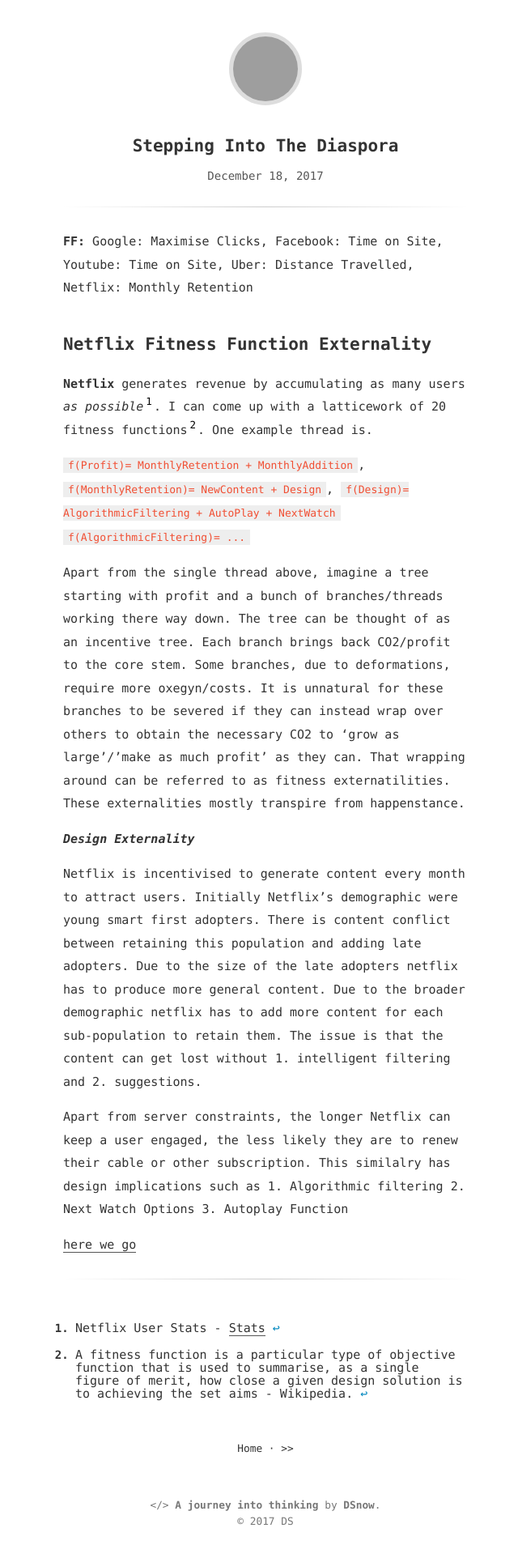
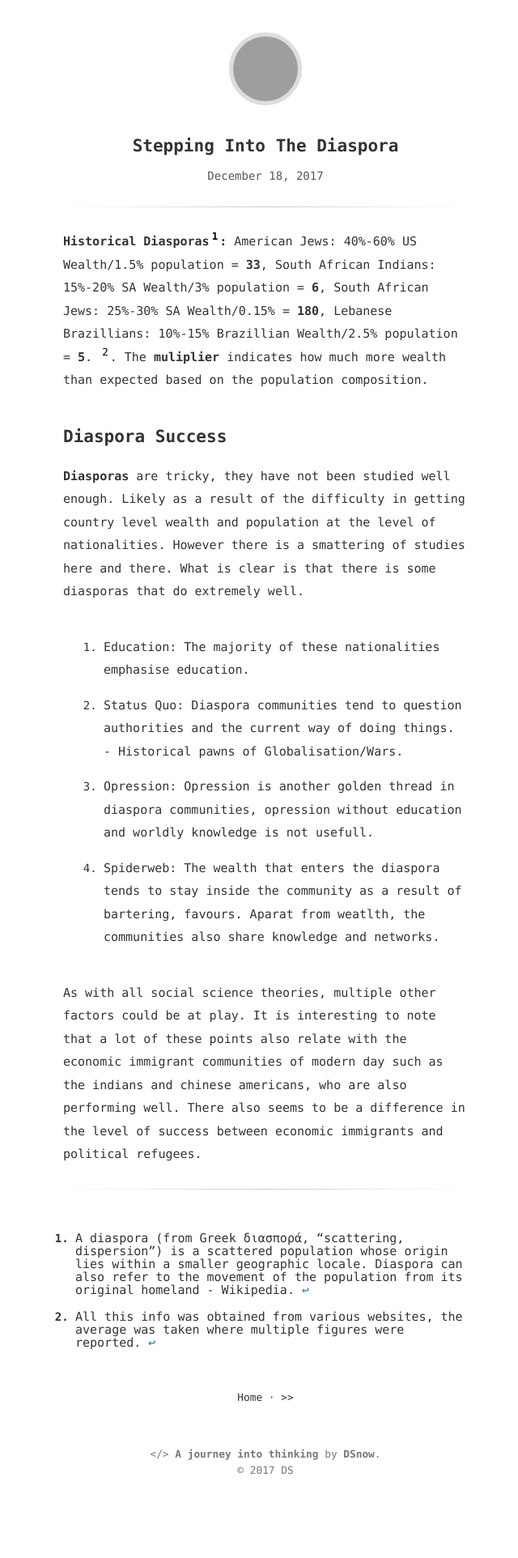
Before and after one commit to firmai/snowde.github.io, a Jekyll site: the page built from _posts/2017-12-18-stepping-into-the-diaspora.md, in a window 1280 px wide. Shown: the whole page at 81% size, without its empty margins (312-952 px from the left). Built offline with Jekyll 4.4.1, drawn with Linux system fonts in a browser that asks for light colours; after the commit the page ends 1861 px from its top, so only the background shows below that; grey boxes are pictures that could not be loaded.

Commit message:
Update 2017-12-18-stepping-into-the-diaspora.md
Done

```diff
--- a/_posts/2017-12-18-stepping-into-the-diaspora.md
+++ b/_posts/2017-12-18-stepping-into-the-diaspora.md
@@ -1,30 +1,30 @@
 ---
 title: Stepping Into The Diaspora
-updated: 2017-12-18 12:37
+updated: 2017-12-17 12:37
 ---
 
-**FF:** Google: Maximise Clicks, Facebook: Time on Site, Youtube: Time on Site, Uber: Distance Travelled, Netflix: Monthly Retention
+**Historical Diasporas[^1]:** American Jews: 40%-60% US Wealth/1.5% population = **33**, South African Indians: 15%-20% SA Wealth/3% population = **6**, South African Jews: 25%-30% SA Wealth/0.15% = **180**, Lebanese Brazillians: 10%-15% Brazillian Wealth/2.5% population = **5**. [^2]. The **muliplier** indicates how much more wealth than expected based on the population composition.
 
-## Netflix Fitness Function Externality
+## Diaspora Success
 
-**Netflix** generates revenue by accumulating as many users _as possible_[^1]. I can come up with a latticework of 20 fitness functions[^2]. One example thread is.
+**Diasporas** are tricky, they have not been studied well enough. Likely as a result of the difficulty in getting country level wealth and population at the level of nationalities. However there is a smattering of studies here and there. What is clear is that there is some diasporas that do extremely well.
 
-`f(Profit)= MonthlyRetention + MonthlyAddition`,
-`f(MonthlyRetention)= NewContent + Design`,
-`f(Design)= AlgorithmicFiltering + AutoPlay + NextWatch`
-`f(AlgorithmicFiltering)= ...`
+1. Education:
+  The majority of these nationalities emphasise education.
 
-Apart from the single thread above, imagine a tree starting with profit and a bunch of branches/threads working there way down. The tree can be thought of as an incentive tree. Each branch brings back CO2/profit to the core stem. Some branches, due to deformations, require more oxegyn/costs. It is unnatural for these branches to be severed if they can instead wrap over others to obtain the necessary CO2 to 'grow as large'/'make as much profit' as they can. That wrapping around can be referred to as fitness externatilities. These externalities mostly transpire from happenstance.
+2. Status Quo:
+  Diaspora communities tend to question authorities and the current way of doing things. - Historical pawns of Globalisation/Wars.
 
-**_Design Externality_**
+3. Opression:
+  Opression is another golden thread in diaspora communities, opression without education and worldly knowledge is not usefull.
 
-Netflix is incentivised to generate content every month to attract users. Initially Netflix's demographic were young smart first adopters. There is content conflict between retaining this population and adding late adopters. Due to the size of the late adopters netflix has to produce more general content. Due to the broader demographic netflix has to add more content for each sub-population to retain them. The issue is that the content can get lost without 1. intelligent filtering and 2. suggestions.
+3. Spiderweb:
+  The wealth that enters the diaspora tends to stay inside the community as a result of bartering, favours. Aparat from weatlth, the communities also share knowledge and networks.
 
-Apart from server constraints, the longer Netflix can keep a user engaged, the less likely they are to renew their cable or other subscription. This similalry has design implications such as 1. Algorithmic filtering  2. Next Watch Options 3. Autoplay Function
+As with all social science theories, multiple other factors could be at play. It is interesting to note that a lot of these points also relate with the economic immigrant communities of modern day such as the indians and chinese americans, who are also performing well. There also seems to be a difference in the level of success between economic immigrants and political refugees.
 
-[here we go](https://aasm.org/sleep-or-netflix-you-can-have-both-when-you-binge-watch-responsibly/)
 
 <div class="divider"></div>
 
-[^1]: Netflix User Stats - [Stats](https://www.statista.com/statistics/250934/quarterly-number-of-netflix-streaming-subscribers-worldwide/)
-[^2]: A fitness function is a particular type of objective function that is used to summarise, as a single figure of merit, how close a given design solution is to achieving the set aims - Wikipedia.
+[^1]: A diaspora (from Greek διασπορά, "scattering, dispersion") is a scattered population whose origin lies within a smaller geographic locale. Diaspora can also refer to the movement of the population from its original homeland - Wikipedia.
+[^2]: All this info was obtained from various websites, the average was taken where multiple figures were reported.
```
